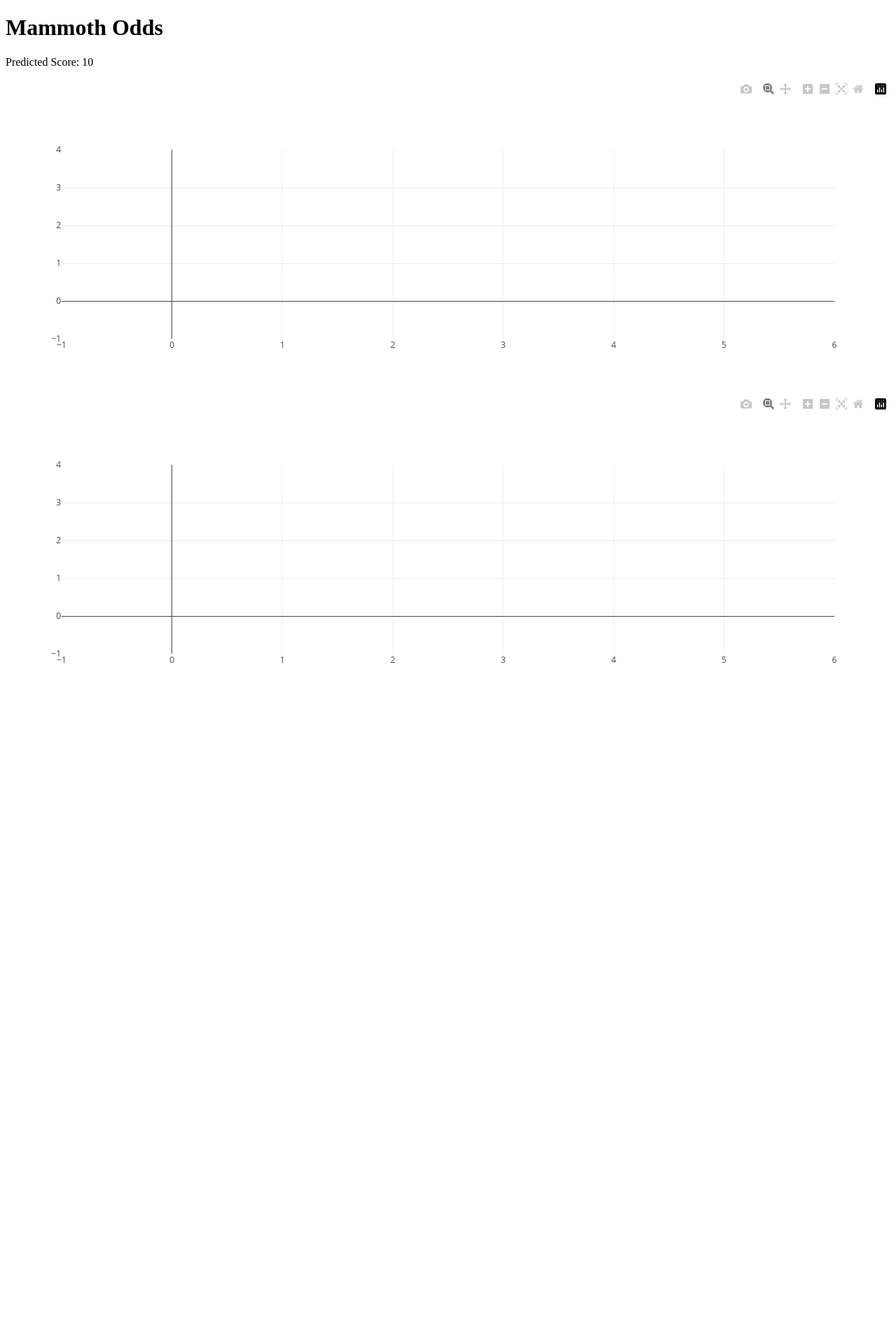
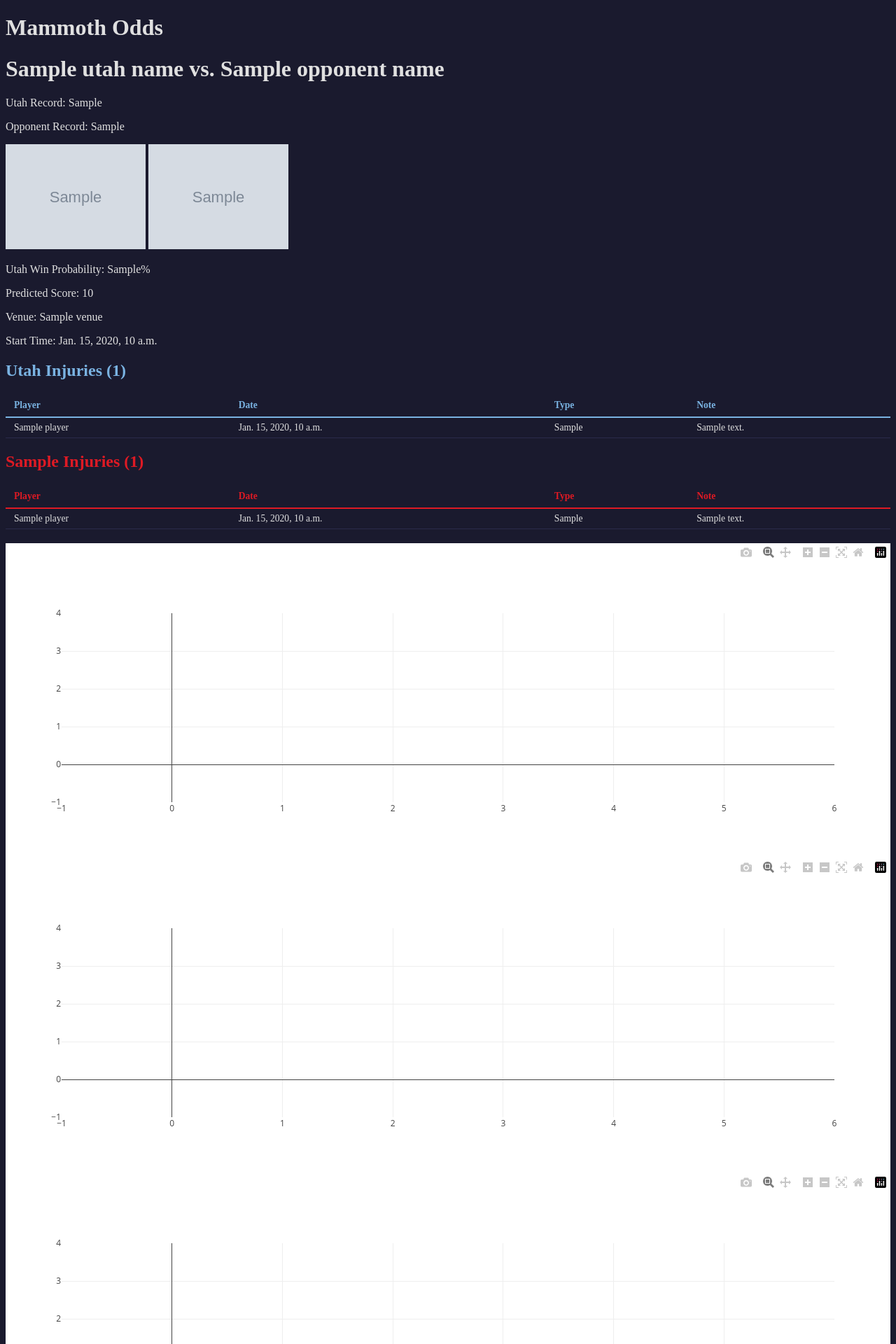
Before and after one commit to hqluke/Utah-Mammoth-NHL-Game-Predictor, a Django app: template templates/index/index.html in a window 1280 px wide. Shown: the top 1920 px of the page at 70% size. Before the commit the page ends 947 px from the top, so only its background shows below. Run offline with Django 5.2, Linux system fonts and the light colour scheme; the template is opened without the code that fills it: most values are stand-ins (such as "Sample title", 1, 10 or a date in 2020); grey boxes marked "Sample" are stand-in pictures; some libraries are stand-ins or nearby versions.

Commit message:
Added data for each team: injuries, utah win prob, pred score, venue, start time in mst, game performance graph, team images, team records, team names

```diff
--- /dev/null
+++ b/pyproject.toml
@@ -0,0 +1,2 @@
+[tool.djlint]
+profile = "django"
--- /dev/null
+++ b/static/index.css
@@ -0,0 +1,9 @@
+img {
+    height: auto;
+    width: 200px;
+}
+
+body {
+    background-color: #1a1a2e;
+    color: #e0e0e0;
+}
--- a/templates/index/index.html
+++ b/templates/index/index.html
@@ -1,4 +1,5 @@
-<!doctype html>
+{% load static %}
+<!DOCTYPE html>
 <html lang="en">
     <head>
         <meta charset="UTF-8" />
@@ -6,17 +7,97 @@
         <meta name="viewport" content="width=device-width, initial-scale=1.0" />
         <title>Mammoth Odds</title>
         <script src="https://cdn.plot.ly/plotly-2.14.0.min.js"></script>
+        <link rel="stylesheet" href="{% static 'index.css' %}" />
     </head>
     <body>
         <h1>Mammoth Odds</h1>
+        <h1>{{ utah_name }} vs. {{ opponent_name }}</h1>
+        <p>Utah Record: {{ utah_record }}</p>
+        <p>Opponent Record: {{ opponent_record }}</p>
+        <img src="{{ utah_dark_logo }}" alt="{{ utah_name }} logo" />
+        <img src="{{ opponent_dark_logo }}" alt="{{ opponent_name }} logo" />
+        <p>Utah Win Probability: {{ win_probability }}%</p>
         <p>Predicted Score: {{ predicted_score }}</p>
+        <p>Venue: {{ venue }}</p>
+        <p>Start Time: {{ start_time }}</p>
+        <div id="utah_injured_players" style="margin: 20px 0">
+            <h2 style="color: #7ab3e2">Utah Injuries ({{ total_utah_injured_players }})</h2>
+            {% if utah_injured_players %}
+                <table style="width: 100%;
+                              border-collapse: collapse;
+                              background: #1a1a2e;
+                              color: #e0e0e0;
+                              font-size: 0.85rem">
+                    <thead>
+                        <tr style="border-bottom: 2px solid #7ab3e2">
+                            <th style=" padding: 8px 12px; text-align: left; color: #7ab3e2; ">Player</th>
+                            <th style=" padding: 8px 12px; text-align: left; color: #7ab3e2; ">Date</th>
+                            <th style=" padding: 8px 12px; text-align: left; color: #7ab3e2; ">Type</th>
+                            <th style=" padding: 8px 12px; text-align: left; color: #7ab3e2; ">Note</th>
+                        </tr>
+                    </thead>
+                    <tbody>
+                        {% for player in utah_injured_players %}
+                            <tr style="border-bottom: 1px solid #2a2a4a">
+                                <td style="padding: 6px 12px">{{ player.player }}</td>
+                                <td style="padding: 6px 12px; white-space: nowrap">{{ player.injuryDate }}</td>
+                                <td style="padding: 6px 12px; white-space: nowrap">{{ player.injuryType }}</td>
+                                <td style="padding: 6px 12px; max-width: 300px">{{ player.injuryNote }}</td>
+                            </tr>
+                        {% endfor %}
+                    </tbody>
+                </table>
+            {% else %}
+                <p style="color: #888">No current injuries</p>
+            {% endif %}
+        </div>
+        <div id="opponent_injured_players" style="margin: 20px 0">
+            <h2 style="color: #de1a24">
+                {{ opponent_abbreviation }} Injuries
+                ({{ total_opponent_injured_players }})
+            </h2>
+            {% if opponent_injured_players %}
+                <table style="width: 100%;
+                              border-collapse: collapse;
+                              background: #1a1a2e;
+                              color: #e0e0e0;
+                              font-size: 0.85rem">
+                    <thead>
+                        <tr style="border-bottom: 2px solid #de1a24">
+                            <th style=" padding: 8px 12px; text-align: left; color: #de1a24; ">Player</th>
+                            <th style=" padding: 8px 12px; text-align: left; color: #de1a24; ">Date</th>
+                            <th style=" padding: 8px 12px; text-align: left; color: #de1a24; ">Type</th>
+                            <th style=" padding: 8px 12px; text-align: left; color: #de1a24; ">Note</th>
+                        </tr>
+                    </thead>
+                    <tbody>
+                        {% for player in opponent_injured_players %}
+                            <tr style="border-bottom: 1px solid #2a2a4a">
+                                <td style="padding: 6px 12px">{{ player.player }}</td>
+                                <td style="padding: 6px 12px; white-space: nowrap">{{ player.injuryDate }}</td>
+                                <td style="padding: 6px 12px; white-space: nowrap">{{ player.injuryType }}</td>
+                                <td style="padding: 6px 12px; max-width: 300px">{{ player.injuryNote }}</td>
+                            </tr>
+                        {% endfor %}
+                    </tbody>
+                </table>
+            {% else %}
+                <p style="color: #888">No current injuries</p>
+            {% endif %}
+        </div>
         <div id="utah_goals_graph"></div>
         <div id="opponent_goals_graph"></div>
+        <div id="utah_performance_graph"></div>
+        <div id="opponent_performance_graph"></div>
     </body>
     <script>
         var utah_data = {{ utah_goals_graph | safe }};
         var opponent_data = {{ opponent_goals_graph | safe }};
         Plotly.newPlot('utah_goals_graph', utah_data.data, utah_data.layout);
         Plotly.newPlot('opponent_goals_graph', opponent_data.data, opponent_data.layout);
+        var utah_performance_data = {{ utah_performance_graph | safe }};
+        var opponent_performance_data = {{ opponent_performance_graph | safe }};
+        Plotly.newPlot('utah_performance_graph', utah_performance_data.data, utah_performance_data.layout);
+        Plotly.newPlot('opponent_performance_graph', opponent_performance_data.data, opponent_performance_data.layout);
     </script>
 </html>
```
Also changed, not shown: predictor/services/graph_builder.py (+75 -12 lines), predictor/services/nhl_api.py (+111 -15 lines), predictor/views.py (+73 -3 lines).
